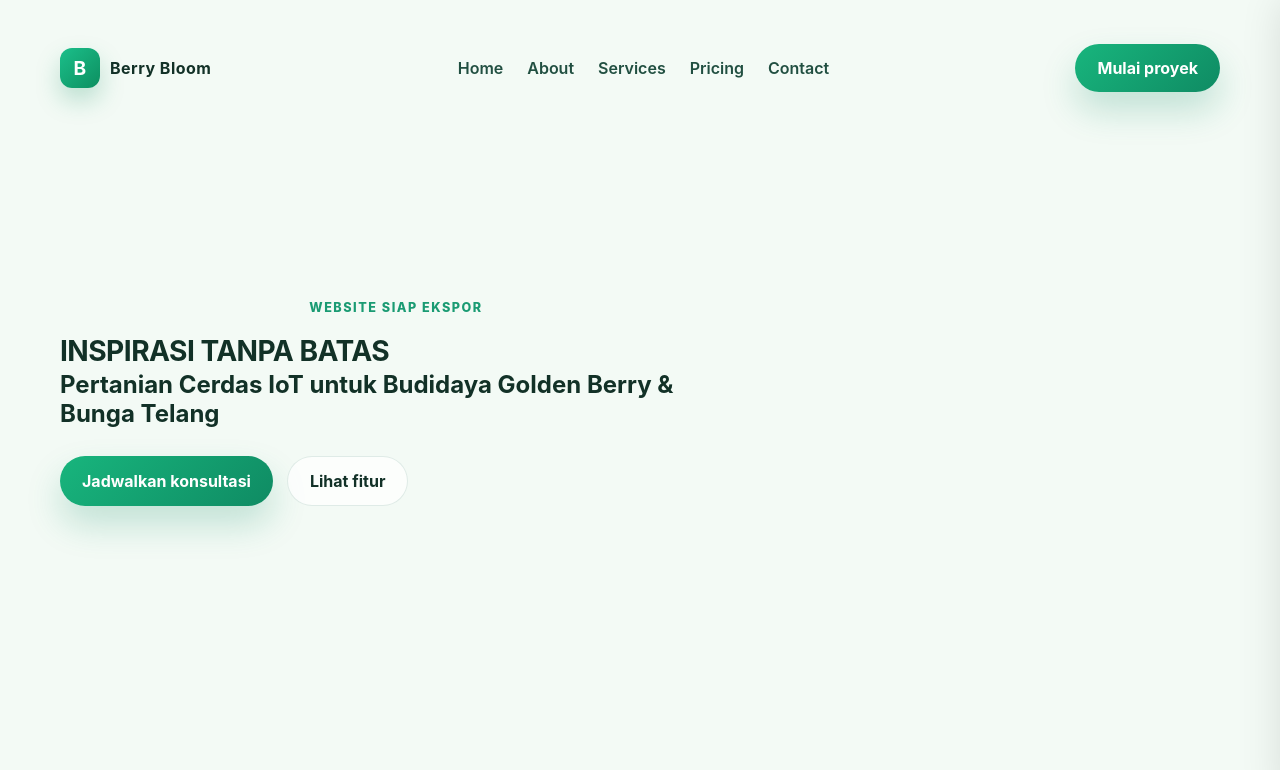
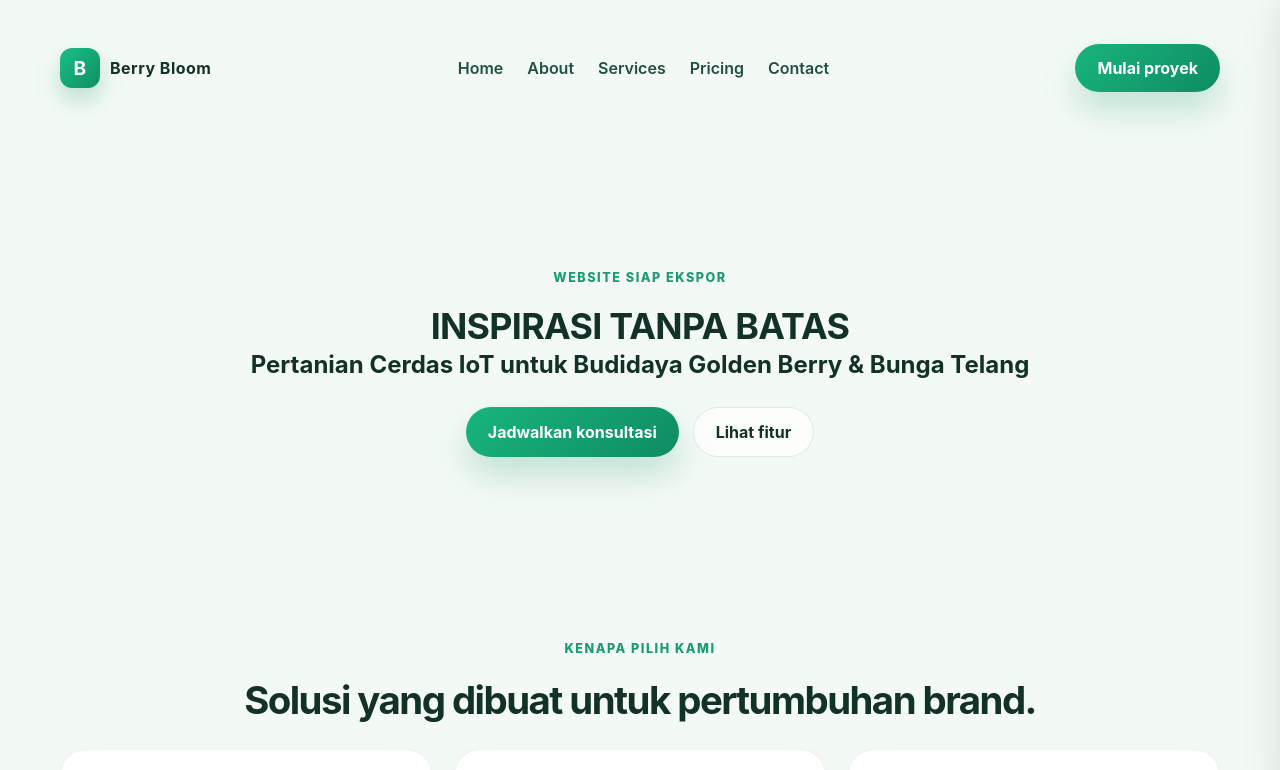
Before and after one commit to Zein-s/BerryBloomIOTFarm, a Nuxt app: page / in a window 1280 px wide. Shown: the top 770 px of the page. Built offline with nearby package versions, Linux system fonts and the light colour scheme.

Commit message:
change hero size

```diff
--- a/app/pages/index.vue
+++ b/app/pages/index.vue
@@ -64,23 +64,13 @@ const products = [
     <Navbar />
     <section class="hero">
       <div class="hero-copy">
-       <p class="eyebrow" style="display: block; width: 100%; text-align: center;">WEBSITE SIAP EKSPOR</p>
-       <h1>INSPIRASI TANPA BATAS</h1>
+        <p class="eyebrow" style="display: block; width: 100%; text-align: center">WEBSITE SIAP EKSPOR</p>
+        <h1>INSPIRASI TANPA BATAS</h1>
         <h2>Pertanian Cerdas IoT untuk Budidaya Golden Berry & Bunga Telang</h2>
         <div class="cta-row">
           <NuxtLink to="/contact" class="btn btn-primary">Jadwalkan konsultasi</NuxtLink>
           <NuxtLink to="#features" class="btn btn-secondary">Lihat fitur</NuxtLink>
         </div>
-
-        <div class="stats">
-          <div v-for="item in metrics" :key="item.label" class="stat-card">
-            <strong>{{ item.value }}</strong>
-            <span>{{ item.label }}</span>
-          </div>
-        </div>
-      </div>
-
-      <div class="hero-visual" aria-label="Preview brand showcase">
       </div>
     </section>
 
@@ -303,11 +293,13 @@ img {
 }
 
 .hero {
-  display: grid;
-  grid-template-columns: 1.2fr 0.8fr;
+  display: flex;
+  justify-content: center;
   align-items: center;
   gap: 40px;
-  padding: 40px 0 56px;
+  margin: 150px 0;
+  /* padding: 40px 0 56px; */
+  /* height: 100vh; */
 }
 
 .eyebrow {
@@ -319,9 +311,17 @@ img {
   color: #1a9b73;
 }
 
+.hero-copy {
+  display: flex;
+  flex-direction: column;
+  justify-content: center;
+  align-items: center;
+  text-align: center;
+}
+
 .hero-copy h1 {
   margin: 0;
-  font-size: clamp(1.2rem, 2.2vw, 2rem);
+  font-size: clamp(1.8rem, 2.8vw, 3.2rem);
   line-height: 1.3;
   letter-spacing: -0.02em;
   max-width: 900px;
@@ -750,6 +750,7 @@ img {
 
   .hero {
     padding-top: 10px;
+    margin: 35px 0;
   }
 
   .feature-grid,
```
